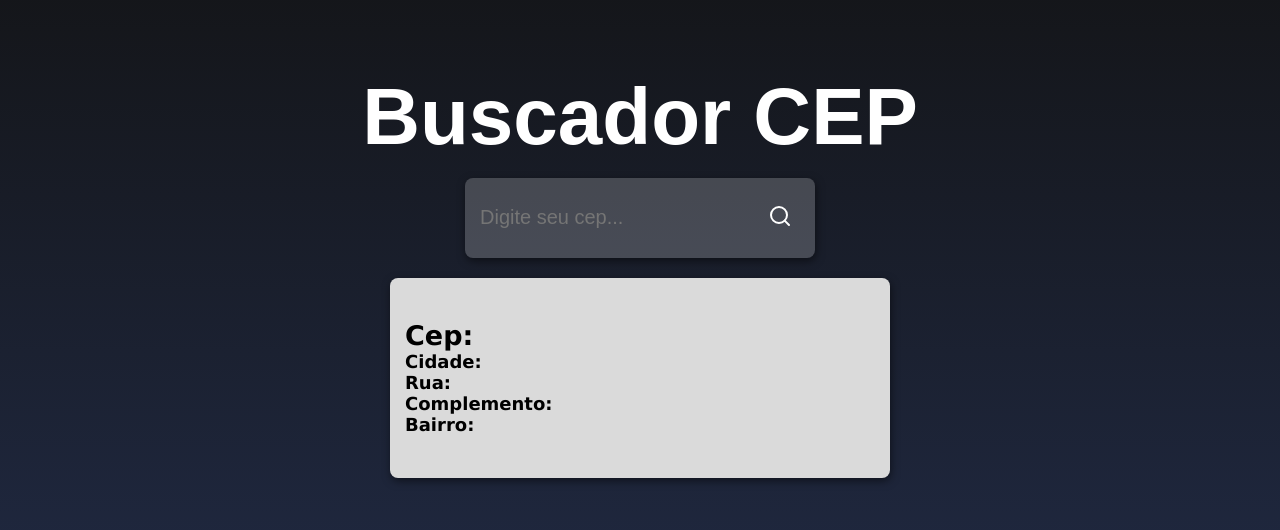
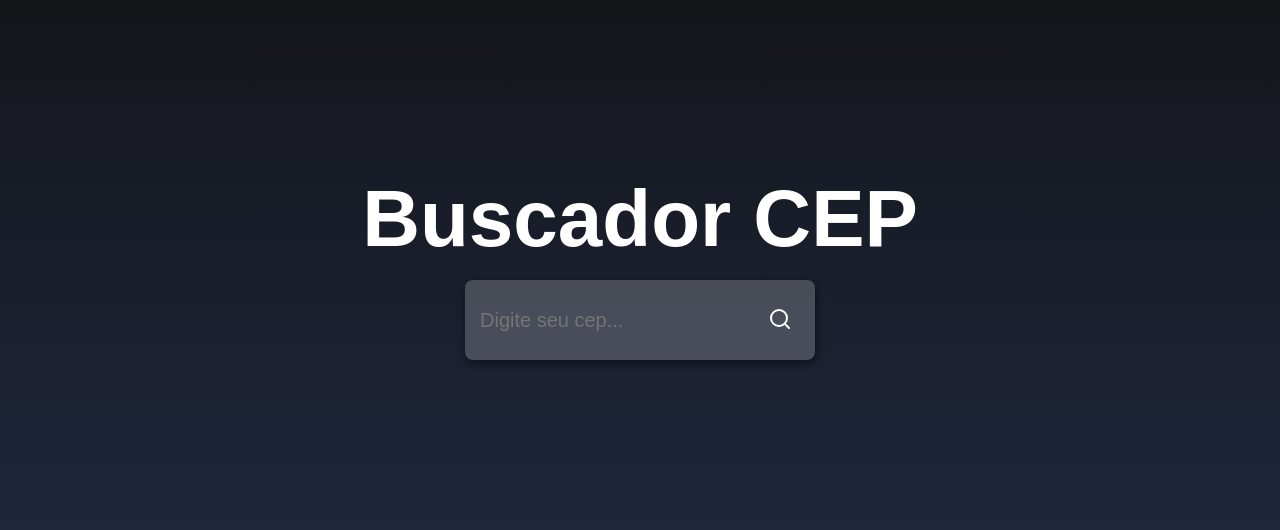
Before and after one commit to marcelopetroni/BuscadorCepReact, a React (Vite) app: page / in a window 1280 px wide. Shown: the part 126-656 px from the top of the page. Built offline with nearby package versions, Linux system fonts and the light colour scheme.

Commit message:
conclusão inserção api

```diff
--- a/src/App.jsx
+++ b/src/App.jsx
@@ -7,6 +7,7 @@
 
 function App() {
   const [input, setInput] = useState('');
+  const [cep, setCep] = useState('');
 
   async function handleSearch() {
     if(input == '') {
@@ -16,9 +17,12 @@
     else {
       try {
         const response = await api.get(`${input}/json`);
+        setCep(response.data);
+        setInput("");
       }
       catch {
         alert("Cep Inválido.");
+        setInput(""); // isso é para limpar o campo para facilitar a reescrita do usuário dado a incoerência.
       }
     }
   }
@@ -46,14 +50,15 @@
           </button>
         </div>
 
+        {Object.keys(cep).length > 0 && (
         <main className="main">
-          <h2 className='info'>Cep:</h2>
-          <span className='info'>Cidade: </span>
-          <span className='info'>Rua: </span>
-          <span className='info'>Complemento: </span>
-          <span className='info'>Bairro: </span>
+          <h2 className='info'>Cep: {cep.cep}</h2>
+          <span className='info'>Cidade: {cep.localidade} - {cep.uf} </span>
+          <span className='info'>Rua: {cep.logradouro} </span>
+          <span className='info'>Bairro: {cep.bairro}</span>
+          <span className='info'>Complemento: {cep.complemento} </span>
         </main>
-
+        )}
       </div>
 
     </>
--- a/src/styles.css
+++ b/src/styles.css
@@ -67,9 +67,9 @@
   flex-direction: column;
   text-align: left;
   justify-content: center;
-  font-family: "Verdana", sans-serif;
+  font-family: 'Kanit', sans-serif;
   font-weight: 600;
-  font-size: 18px;
+  font-size: 20px;
   box-shadow: 1px 3px 8px rgba(0, 0, 0, 0.5);
 }
 
```
